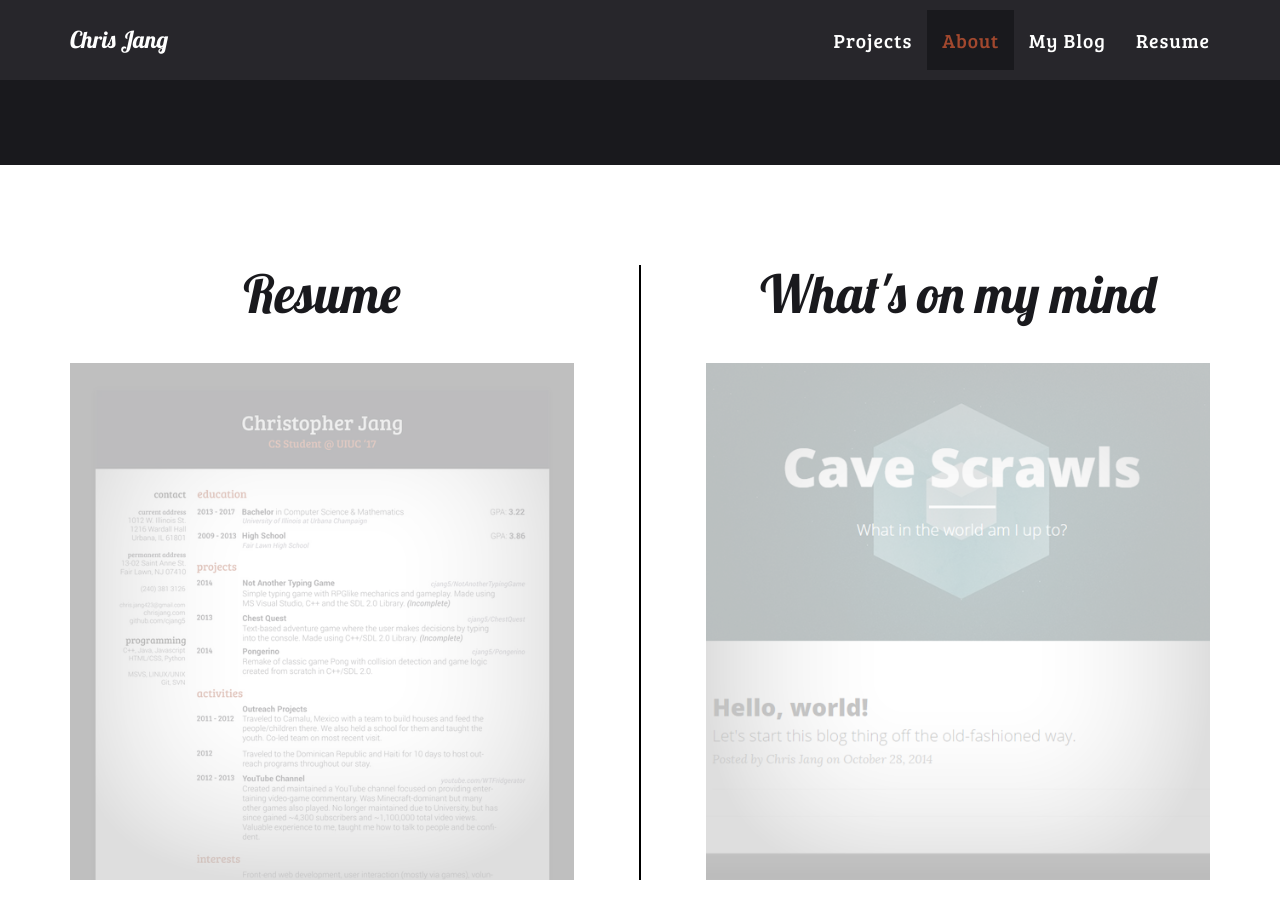
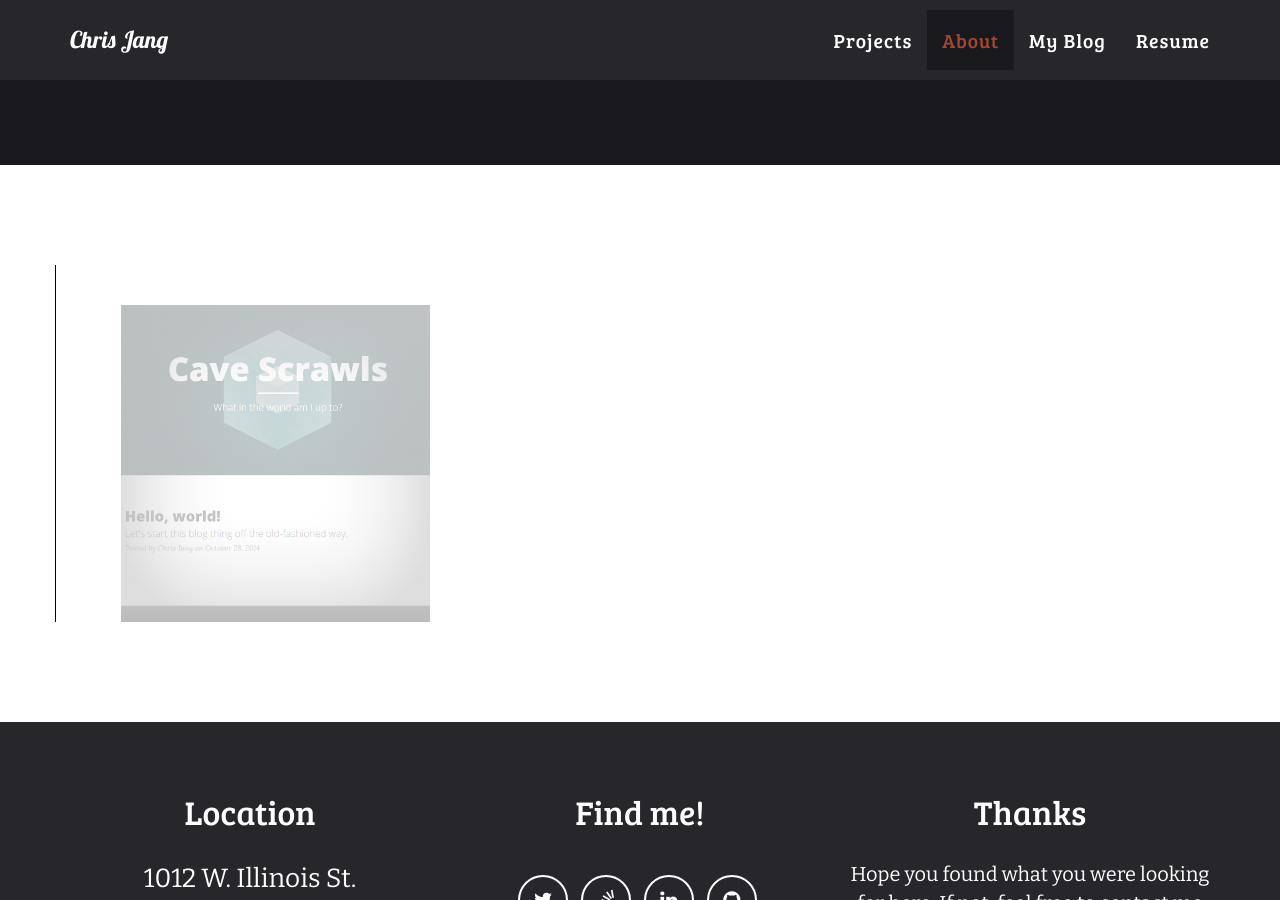
Before and after one commit to cjang5/cjang5.github.io, a Jekyll site: the page built from index.html, in a window 1280 px wide and 900 px high, scrolled down 1923 px. Built offline with Jekyll 4.4.1, drawn with Linux system fonts in a browser that asks for light colours.

Commit message:
Removed Other Stuff and put in blog image so far

```diff
--- a/_includes/contact.html
+++ b/_includes/contact.html
@@ -15,6 +15,7 @@
     <section class="Misc" id="misc">
 	<div class="container">
 	    <div class="row">
+		<!--
 		<div class="resumebox col-xs-12 col-lg-6 text-center">
 		    <div class="resume">
 			<h2>Resume</h2>
@@ -28,6 +29,14 @@
 		    <div class="blog">
 		    	<h2>What's on my mind</h2>
 		    </div>
+		    <a href="blog/" class="blog-link" target="_blank">
+			<img src="img/blogpic.png" class="img-responsive">
+		    </a>
+		</div>
+		-->
+
+		<!-- New updated section with just blog -->
+		<div class="blogbox col-xs-12 col-lg-4 text-center">
 		    <a href="blog/" class="blog-link" target="_blank">
 			<img src="img/blogpic.png" class="img-responsive">
 		    </a>
```
